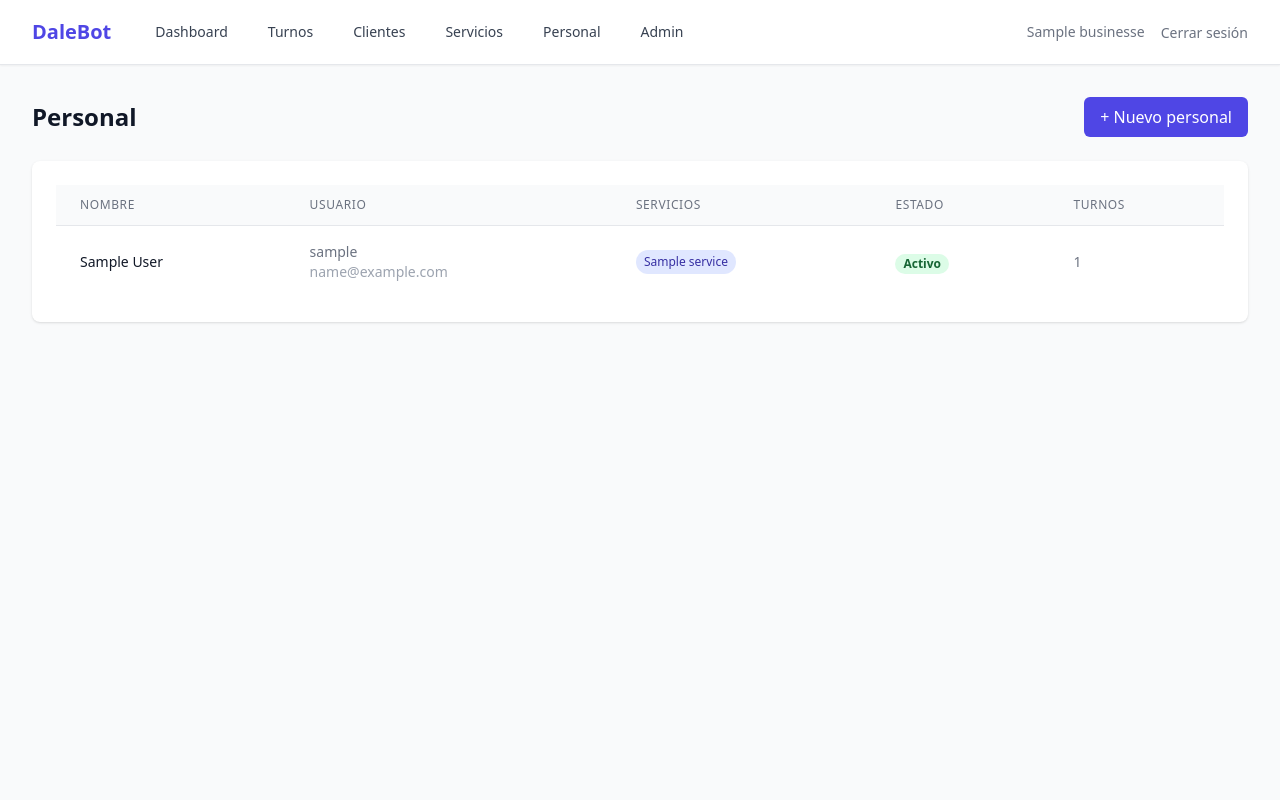
After one commit to marcusjgb/dalebot, a Django app: page /staff/ in a window 1280 px wide. The commit adds this page. Run offline with Django 5.2, Linux system fonts and the light colour scheme; a user stored in the database is signed in; tables that the repository leaves empty hold one stand-in row (values such as "Sample post"); parts of the project's set-up code (start-up, migrations or seed data) failed here and were passed over; some libraries are stand-ins or nearby versions.

Commit message:
feat(frontend): add Staff page with HTMX
- Staff list page at /staff/
- Staff create modal
- Select existing user and assign services
- Nav updated: Dashboard | Turnos | Clientes | Servicios | Personal | Admin
- All ruff checks passed
- 43 tests passing

```diff
--- a/apps/frontend/urls.py
+++ b/apps/frontend/urls.py
@@ -11,6 +11,8 @@ from .views import (
     LogoutView,
     ServiceCreateView,
     ServicesListView,
+    StaffCreateView,
+    StaffListView,
     UpcomingAppointmentsView,
 )
 
@@ -58,4 +60,14 @@ urlpatterns = [
         ServiceCreateView.as_view(),
         name="services_create",
     ),
+    path(
+        "staff/",
+        StaffListView.as_view(),
+        name="staff_list",
+    ),
+    path(
+        "staff/create/",
+        StaffCreateView.as_view(),
+        name="staff_create",
+    ),
 ]
--- a/apps/frontend/views.py
+++ b/apps/frontend/views.py
@@ -1,6 +1,6 @@
 from datetime import timedelta
 
-from django.contrib.auth import authenticate, login, logout
+from django.contrib.auth import authenticate, get_user_model, login, logout
 from django.contrib.auth.mixins import LoginRequiredMixin
 from django.http import HttpResponse
 from django.shortcuts import redirect, render
@@ -14,7 +14,10 @@ from apps.customers.services import create_customer
 from apps.services.models import Service
 from apps.services.services import create_service
 from apps.staff.models import Staff
+from apps.staff.services import create_staff
 from apps.subscriptions.models import Subscription
+
+User = get_user_model()
 
 
 class LoginView(View):
@@ -349,7 +352,93 @@ class ServiceCreateView(LoginRequiredMixin, View):
             )
         except Exception as e:
             return HttpResponse(
-                f"<div class='bg-red-50 border border-red-200 rounded-md p-3 text-sm text-red-700'>"
+                "<div class='bg-red-50 border border-red-200 rounded-md p-3 text-sm text-red-700'>"
                 f"No se pudo crear el servicio. {e}"
-                f"</div>"
+                "</div>"
             )
+
+
+class StaffListView(LoginRequiredMixin, View):
+    def get(self, request):
+        business = request.user.business
+        if not business:
+            return HttpResponse(
+                "<div class='p-6 text-center'>"
+                "<p class='text-red-600'>Error: No tenés un negocio asignado.</p>"
+                "</div>"
+            )
+        staff_members = Staff.objects.filter(business=business).prefetch_related(
+            "services", "user", "appointments"
+        )
+        return render(request, "pages/staff_list.html", {"staff_members": staff_members})
+
+
+class StaffCreateView(LoginRequiredMixin, View):
+    def get(self, request):
+        business = request.user.business
+        if not business:
+            return HttpResponse(
+                "<div class='p-6 text-center'>"
+                "<p class='text-red-600'>Error: No tenés un negocio asignado.</p>"
+                "</div>"
+            )
+
+        existing_staff_user_ids = Staff.objects.filter(
+            business=business
+        ).values_list("user_id", flat=True)
+
+        available_users = User.objects.filter(
+            business=business,
+            is_active=True,
+        ).exclude(id__in=existing_staff_user_ids)
+
+        services = Service.objects.filter(business=business, is_active=True)
+
+        return render(
+            request,
+            "partials/staff_form.html",
+            {
+                "available_users": available_users,
+                "services": services,
+            },
+        )
+
+    def post(self, request):
+        business = request.user.business
+        if not business:
+            return HttpResponse(
+                "<div class='bg-red-50 border border-red-200 rounded-md p-3 text-sm text-red-700'>"
+                "Error: No tenés un negocio asignado."
+                "</div>"
+            )
+
+        user_id = request.POST.get("user_id")
+        service_ids = request.POST.getlist("service_ids")
+
+        if not user_id:
+            return HttpResponse(
+                "<div class='bg-red-50 border border-red-200 rounded-md p-3 text-sm text-red-700'>"
+                "Error: Debés seleccionar un usuario."
+                "</div>"
+            )
+
+        try:
+            user = User.objects.get(id=user_id)
+            create_staff(
+                business=business,
+                user=user,
+                service_ids=service_ids if service_ids else None,
+            )
+            return HttpResponse(
+                "<script>"
+                "document.getElementById('modal').remove();"
+                "document.getElementById('modal-backdrop').remove();"
+                "window.location.reload();"
+                "</script>"
+            )
+        except Exception as e:
+            return HttpResponse(
+                "<div class='bg-red-50 border border-red-200 rounded-md p-3 text-sm text-red-700'>"
+                f"No se pudo crear el personal. {e}"
+                "</div>"
+            )
--- a/templates/base.html
+++ b/templates/base.html
@@ -25,6 +25,7 @@
                         <a href="{% url 'appointments_list' %}" class="px-3 py-2 rounded-md text-sm font-medium text-gray-700 hover:text-gray-900 hover:bg-gray-100">Turnos</a>
                         <a href="{% url 'customers_list' %}" class="px-3 py-2 rounded-md text-sm font-medium text-gray-700 hover:text-gray-900 hover:bg-gray-100">Clientes</a>
                         <a href="{% url 'services_list' %}" class="px-3 py-2 rounded-md text-sm font-medium text-gray-700 hover:text-gray-900 hover:bg-gray-100">Servicios</a>
+                        <a href="{% url 'staff_list' %}" class="px-3 py-2 rounded-md text-sm font-medium text-gray-700 hover:text-gray-900 hover:bg-gray-100">Personal</a>
                         <a href="{% url 'admin:index' %}" class="px-3 py-2 rounded-md text-sm font-medium text-gray-700 hover:text-gray-900 hover:bg-gray-100">Admin</a>
                     </div>
                 </div>
--- /dev/null
+++ b/templates/pages/staff_list.html
@@ -0,0 +1,25 @@
+{% extends "base.html" %}
+
+{% block title %}Personal - DaleBot{% endblock %}
+
+{% block content %}
+<div class="space-y-6">
+    <div class="flex justify-between items-center">
+        <h1 class="text-2xl font-bold text-gray-900">Personal</h1>
+        <button hx-get="{% url 'staff_create' %}"
+                hx-target="#modal-container"
+                hx-swap="innerHTML"
+                class="px-4 py-2 bg-indigo-600 text-white rounded-md hover:bg-indigo-700">
+            + Nuevo personal
+        </button>
+    </div>
+
+    <div class="bg-white rounded-lg shadow">
+        <div id="staff-list" class="p-6">
+            {% include "partials/staff_table.html" %}
+        </div>
+    </div>
+</div>
+
+<div id="modal-container"></div>
+{% endblock %}
--- /dev/null
+++ b/templates/partials/staff_table.html
@@ -0,0 +1,57 @@
+{% if staff_members %}
+<table class="min-w-full divide-y divide-gray-200">
+    <thead class="bg-gray-50">
+        <tr>
+            <th class="px-6 py-3 text-left text-xs font-medium text-gray-500 uppercase tracking-wider">Nombre</th>
+            <th class="px-6 py-3 text-left text-xs font-medium text-gray-500 uppercase tracking-wider">Usuario</th>
+            <th class="px-6 py-3 text-left text-xs font-medium text-gray-500 uppercase tracking-wider">Servicios</th>
+            <th class="px-6 py-3 text-left text-xs font-medium text-gray-500 uppercase tracking-wider">Estado</th>
+            <th class="px-6 py-3 text-left text-xs font-medium text-gray-500 uppercase tracking-wider">Turnos</th>
+        </tr>
+    </thead>
+    <tbody class="bg-white divide-y divide-gray-200">
+        {% for staff in staff_members %}
+        <tr class="hover:bg-gray-50">
+            <td class="px-6 py-4 whitespace-nowrap">
+                <div class="text-sm font-medium text-gray-900">
+                    {{ staff.user.get_full_name|default:staff.user.username }}
+                </div>
+            </td>
+            <td class="px-6 py-4 whitespace-nowrap">
+                <div class="text-sm text-gray-500">{{ staff.user.username }}</div>
+                <div class="text-sm text-gray-400">{{ staff.user.email }}</div>
+            </td>
+            <td class="px-6 py-4">
+                <div class="flex flex-wrap gap-1">
+                    {% for service in staff.services.all %}
+                    <span class="px-2 py-1 text-xs rounded-full bg-indigo-100 text-indigo-800">
+                        {{ service.name }}
+                    </span>
+                    {% empty %}
+                    <span class="text-sm text-gray-400">Sin servicios</span>
+                    {% endfor %}
+                </div>
+            </td>
+            <td class="px-6 py-4 whitespace-nowrap">
+                {% if staff.is_active %}
+                <span class="px-2 inline-flex text-xs leading-5 font-semibold rounded-full bg-green-100 text-green-800">Activo</span>
+                {% else %}
+                <span class="px-2 inline-flex text-xs leading-5 font-semibold rounded-full bg-gray-100 text-gray-800">Inactivo</span>
+                {% endif %}
+            </td>
+            <td class="px-6 py-4 whitespace-nowrap">
+                <div class="text-sm text-gray-500">{{ staff.appointments.count }}</div>
+            </td>
+        </tr>
+        {% endfor %}
+    </tbody>
+</table>
+{% else %}
+<div class="text-center py-12">
+    <svg class="mx-auto h-12 w-12 text-gray-400" fill="none" stroke="currentColor" viewBox="0 0 24 24">
+        <path stroke-linecap="round" stroke-linejoin="round" stroke-width="2" d="M17 20h5v-2a3 3 0 00-5.356-1.857M17 20H7m10 0v-2c0-.656-.126-1.283-.356-1.857M7 20H2v-2a3 3 0 015.356-1.857M7 20v-2c0-.656.126-1.283.356-1.857m0 0a5.002 5.002 0 019.288 0M15 7a3 3 0 11-6 0 3 3 0 016 0z"></path>
+    </svg>
+    <h3 class="mt-2 text-sm font-medium text-gray-900">No hay personal</h3>
+    <p class="mt-1 text-sm text-gray-500">Comenza agregando nuevo personal.</p>
+</div>
+{% endif %}
```
Also changed, not shown: templates/partials/staff_form.html (added, +65 -0 lines).
